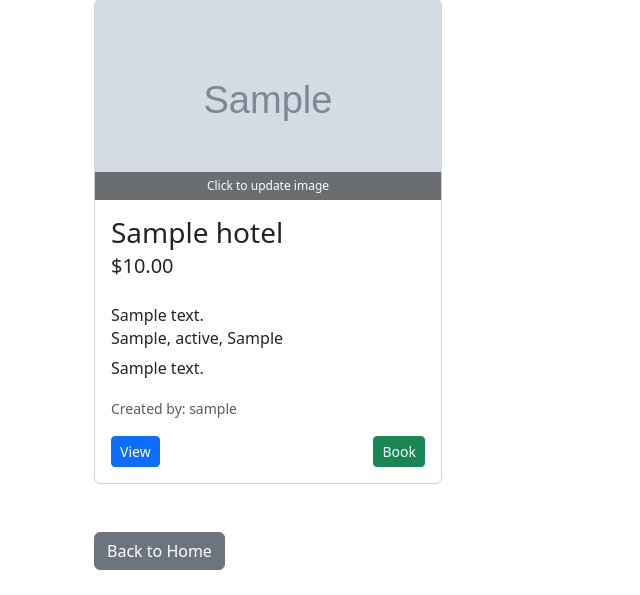
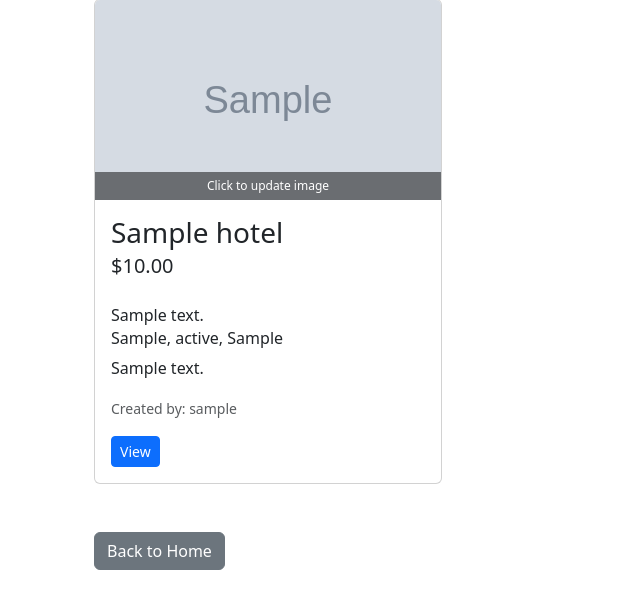
Before and after one commit to paris-phan/hootel, a Django app: page /manage_hotels/ in a window 1280 px wide. Shown: the part 205-800 px from the top of the page, without its empty margins (0-640 px from the left). Run offline with Django 5.2, Linux system fonts and the light colour scheme; a user stored in the database is signed in; tables that the repository leaves empty hold one stand-in row (values such as "Sample post").

Commit message:
Removed 'Book' button from manage_hotels.html for Librarians

```diff
--- a/templates/librarian/manage_hotels.html
+++ b/templates/librarian/manage_hotels.html
@@ -59,7 +59,6 @@
                     {% endif %}
                     <div class="d-flex justify-content-between mt-3">
                         <a href="{% url 'view_hotel' hotel.id %}" class="btn btn-sm btn-primary">View</a>
-                        <a href="{% url 'patron:book_hotel' hotel.id %}" class="btn btn-sm btn-success">Book</a>
                     </div>
                 </div>
             </div>
```
